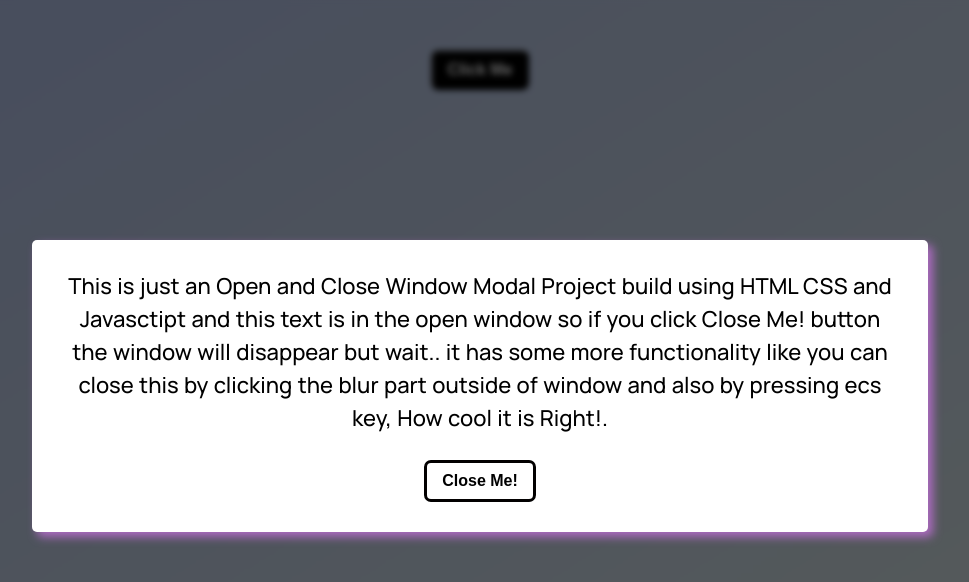
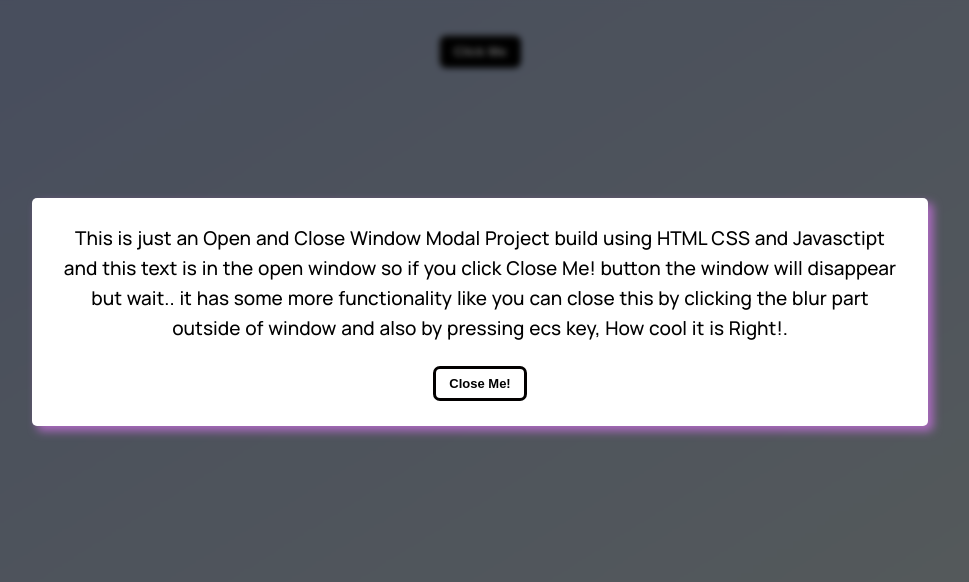
Before and after one commit to SayamJain1/open-close-modal-project, a plain HTML site: page index.html in a window 1280 px wide. Both pictures are taken after a click on the button "Click Me". Shown: the whole page, without its empty margins (160-1129 px from the left). Drawn offline with Linux system fonts and the light colour scheme; a web font is replaced by a local one.

Commit message:
update size of elements

```diff
--- a/style.css
+++ b/style.css
@@ -14,7 +14,7 @@ body {
 }
 
 .clickme {
-  margin: 50px 0px 150px 0;
+  margin: 35px 0px 130px 0;
 }
 
 .clicktoclose {
@@ -26,15 +26,15 @@ body {
   /* border: 0.4px solid rgb(0, 0, 0); */
   border-radius: 5px;
   box-shadow: 5px 5px 10px rgb(174, 107, 194);
-  padding: 30px;
+  padding: 25px;
   text-align: center;
 
   width: 70%;
   z-index: 6;
   color: black;
-  font-size: 22px;
+  font-size: 19px;
   word-spacing: 1px;
-  line-height: 33px;
+  line-height: 30px;
   font-family: "Manrope", sans-serif;
 }
 
@@ -52,9 +52,9 @@ body {
 .btn {
   background-color: black;
   color: white;
-  padding: 9px 15px 9px 15px;
+  padding: 7px 13px 7px 13px;
   border-radius: 7px;
-  font-size: 16px;
+  font-size: 13px;
   font-weight: 600;
 }
 
@@ -63,5 +63,5 @@ div .btn {
   background-color: rgb(255, 255, 255);
   color: black;
   font-weight: 650;
-  margin-top: 25px;
+  margin-top: 23px;
 }
```
